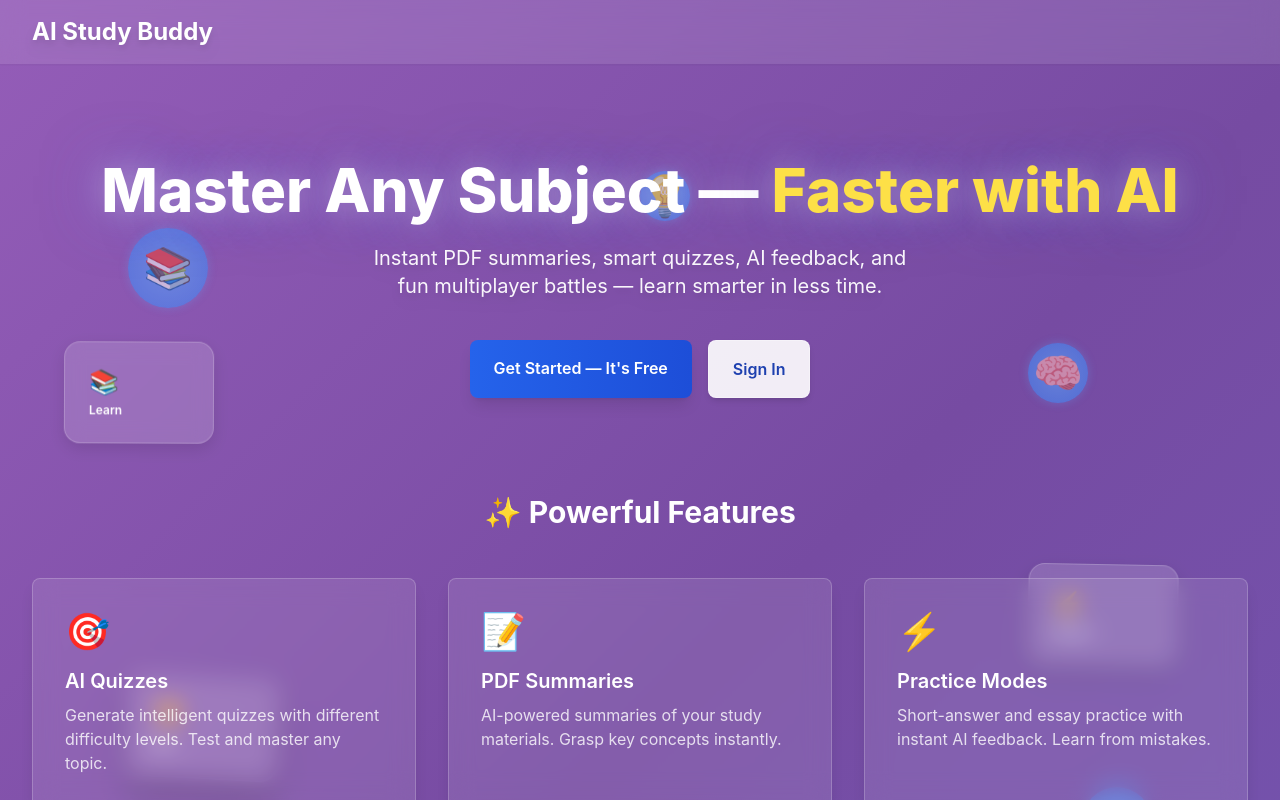
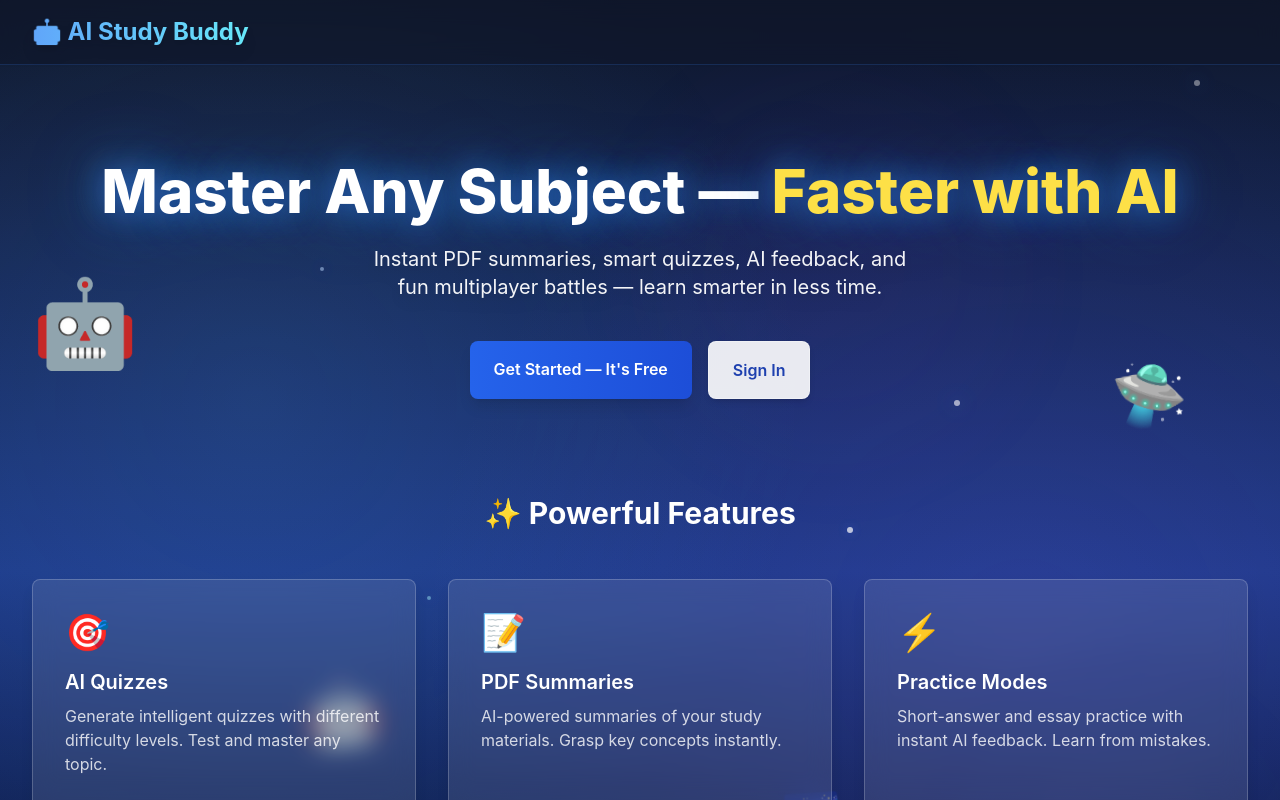
Before and after one commit to Isurusajan/Ai-Study-Buddy, a React (Create React App) app in the folder client/: page / in a window 1280 px wide. Built offline with nearby package versions, Linux system fonts and the light colour scheme; the HTML template or start-up script is replaced by a standard one.

Commit message:
feat(ui): add dark space theme background with floating AI robots and stars

```diff
--- a/client/src/pages/Home.js
+++ b/client/src/pages/Home.js
@@ -4,46 +4,47 @@ import '../styles/homeBattle.css';
 
 const Home = () => {
   return (
-    <div className="relative w-screen overflow-x-hidden">
-      {/* Animated battle background */}
-      <div className="battle-background"></div>
+    <div className="relative w-screen overflow-x-hidden bg-gradient-to-b from-slate-900 via-blue-900 to-slate-950">
+      {/* Space background with stars */}
+      <div className="fixed inset-0 z-0">
+        {/* Animated starfield */}
+        <div className="absolute inset-0 bg-[radial-gradient(circle_at_20%_50%,rgba(100,200,255,0.1),transparent_50%),radial-gradient(circle_at_80%_80%,rgba(150,100,255,0.1),transparent_50%)]"></div>
 
-      {/* Floating knowledge orbs */}
-      <div className="particle particle-1"></div>
-      <div className="particle particle-2"></div>
-      <div className="particle particle-3"></div>
-      <div className="particle particle-4"></div>
-      <div className="particle particle-5"></div>
-
-      {/* Student characters battling */}
-      <div className="student-left">👨‍🎓</div>
-      <div className="student-right">👩‍🎓</div>
-
-      {/* Energy beam between students */}
-      <div className="energy-beam"></div>
-
-      {/* Floating cards */}
-      <div className="floating-card card-1">
-        <div className="text-2xl">📚</div>
-        <div className="text-white text-xs mt-1 font-semibold">Learn</div>
-      </div>
-      <div className="floating-card card-2">
-        <div className="text-2xl">⚡</div>
-        <div className="text-white text-xs mt-1 font-semibold">Master</div>
-      </div>
-      <div className="floating-card card-3">
-        <div className="text-2xl">🏆</div>
-        <div className="text-white text-xs mt-1 font-semibold">Win</div>
+        {/* Twinkling stars */}
+        <div className="absolute w-1 h-1 bg-white rounded-full top-10 left-10 opacity-60 animate-pulse"></div>
+        <div className="absolute w-1.5 h-1.5 bg-white rounded-full top-20 right-20 opacity-40 animate-pulse" style={{animationDelay: '0.5s'}}></div>
+        <div className="absolute w-1 h-1 bg-blue-200 rounded-full top-1/3 left-1/4 opacity-50 animate-pulse" style={{animationDelay: '1s'}}></div>
+        <div className="absolute w-1.5 h-1.5 bg-white rounded-full bottom-1/3 right-1/3 opacity-70 animate-pulse" style={{animationDelay: '1.5s'}}></div>
+        <div className="absolute w-1 h-1 bg-cyan-200 rounded-full bottom-1/4 left-1/3 opacity-45 animate-pulse" style={{animationDelay: '2s'}}></div>
+        <div className="absolute w-1.5 h-1.5 bg-white rounded-full top-1/2 right-1/4 opacity-60 animate-pulse" style={{animationDelay: '2.5s'}}></div>
       </div>
 
+      {/* AI Robots in space */}
+      <div className="absolute top-1/4 left-5 sm:left-10 z-10 text-5xl sm:text-7xl animate-bounce" style={{animationDuration: '4s'}}>
+        🤖
+      </div>
+      <div className="absolute top-1/3 right-10 sm:right-20 z-10 text-4xl sm:text-6xl" style={{animation: 'float 6s ease-in-out infinite', animationDelay: '1s'}}>
+        🛸
+      </div>
+      <div className="absolute bottom-1/3 left-1/4 z-10 text-5xl sm:text-6xl opacity-80" style={{animation: 'float 5s ease-in-out infinite', animationDelay: '2s'}}>
+        🤖
+      </div>
+      <div className="absolute bottom-1/4 right-1/3 z-10 text-4xl sm:text-5xl opacity-70" style={{animation: 'float 7s ease-in-out infinite'}}>
+        🌌
+      </div>
+
+      {/* Nebula effects */}
+      <div className="absolute top-20 left-1/2 w-96 h-96 bg-purple-500/10 rounded-full blur-3xl opacity-30"></div>
+      <div className="absolute bottom-32 right-0 w-80 h-80 bg-blue-500/10 rounded-full blur-3xl opacity-20"></div>
+
       {/* Content overlay */}
-      <div className="battle-content">
+      <div className="battle-content relative z-20">
         {/* Navigation */}
-        <nav className="bg-white/10 backdrop-blur-md shadow-sm">
+        <nav className="bg-slate-900/60 backdrop-blur-md shadow-sm border-b border-blue-500/20">
           <div className="max-w-7xl mx-auto px-4 sm:px-6 lg:px-8">
             <div className="flex justify-between h-16 items-center">
               <div className="flex-shrink-0">
-                <h1 className="text-2xl font-bold text-white drop-shadow-lg">AI Study Buddy</h1>
+                <h1 className="text-2xl font-bold text-transparent bg-clip-text bg-gradient-to-r from-blue-400 to-cyan-300 drop-shadow-lg">🤖 AI Study Buddy</h1>
               </div>
             </div>
           </div>
--- a/client/src/styles/homeBattle.css
+++ b/client/src/styles/homeBattle.css
@@ -1,330 +1,21 @@
-/* Battle Knowledge Background Animation */
+/* Battle Knowledge Background Animation - SPACE THEME */
 
-.battle-background {
-  position: fixed;
-  top: 0;
-  left: 0;
-  width: 100%;
-  height: 100%;
-  background: linear-gradient(135deg, #667eea 0%, #764ba2 50%, #f093fb 100%);
-  overflow: hidden;
-  z-index: 0;
-}
-
-/* Animated gradient background */
-.battle-background::before {
-  content: '';
-  position: absolute;
-  width: 200%;
-  height: 200%;
-  background: linear-gradient(
-    -45deg,
-    #667eea,
-    #764ba2,
-    #f093fb,
-    #667eea
-  );
-  background-size: 400% 400%;
-  animation: gradientShift 15s ease infinite;
-}
-
-@keyframes gradientShift {
-  0% {
-    background-position: 0% 50%;
-  }
-  50% {
-    background-position: 100% 50%;
-  }
-  100% {
-    background-position: 0% 50%;
-  }
-}
-
-/* Floating particles/knowledge bubbles */
-.particle {
-  position: absolute;
-  pointer-events: none;
-  opacity: 0.6;
-}
-
-.particle-1 {
-  width: 80px;
-  height: 80px;
-  left: 10%;
-  top: 20%;
-  animation: float 6s ease-in-out infinite;
-}
-
-.particle-2 {
-  width: 60px;
-  height: 60px;
-  right: 15%;
-  top: 30%;
-  animation: float 8s ease-in-out infinite reverse;
-}
-
-.particle-3 {
-  width: 100px;
-  height: 100px;
-  left: 5%;
-  bottom: 20%;
-  animation: float 7s ease-in-out infinite;
-}
-
-.particle-4 {
-  width: 70px;
-  height: 70px;
-  right: 10%;
-  bottom: 25%;
-  animation: float 9s ease-in-out infinite reverse;
-}
-
-.particle-5 {
-  width: 50px;
-  height: 50px;
-  left: 50%;
-  top: 15%;
-  animation: float 5s ease-in-out infinite;
-}
-
+/* Float animation for space objects */
 @keyframes float {
   0%, 100% {
-    transform: translateY(0px) rotate(0deg);
+    transform: translateY(0px) translateX(0px) rotate(0deg);
   }
-  50% {
-    transform: translateY(-30px) rotate(180deg);
+  33% {
+    transform: translateY(-40px) translateX(15px) rotate(10deg);
   }
-}
-
-/* Knowledge orbs/icons inside particles */
-.particle::before {
-  content: '✨';
-  position: absolute;
-  width: 100%;
-  height: 100%;
-  display: flex;
-  align-items: center;
-  justify-content: center;
-  font-size: 2.5rem;
-}
-
-.particle-1::before {
-  content: '📚';
-}
-
-.particle-2::before {
-  content: '🧠';
-}
-
-.particle-3::before {
-  content: '⚡';
-}
-
-.particle-4::before {
-  content: '🎯';
-}
-
-.particle-5::before {
-  content: '💡';
-}
-
-/* Student characters battling */
-.student-left,
-.student-right {
-  position: absolute;
-  font-size: 4rem;
-  animation: battle-movement 4s ease-in-out infinite;
-  z-index: 1;
-}
-
-.student-left {
-  left: 5%;
-  bottom: 10%;
-  animation-name: battle-left;
-}
-
-.student-right {
-  right: 5%;
-  bottom: 10%;
-  animation-name: battle-right;
-}
-
-@keyframes battle-left {
-  0%, 100% {
-    transform: translateX(0) scaleX(1);
+  66% {
+    transform: translateY(-20px) translateX(-15px) rotate(-5deg);
   }
-  25% {
-    transform: translateX(20px) scaleX(1);
-  }
-  50% {
-    transform: translateX(0) scaleX(1);
-  }
-  75% {
-    transform: translateX(-10px) scaleX(-1);
-  }
-}
-
-@keyframes battle-right {
-  0%, 100% {
-    transform: translateX(0) scaleX(-1);
-  }
-  25% {
-    transform: translateX(-20px) scaleX(-1);
-  }
-  50% {
-    transform: translateX(0) scaleX(-1);
-  }
-  75% {
-    transform: translateX(10px) scaleX(1);
-  }
-}
-
-/* Energy beams between students */
-.energy-beam {
-  position: absolute;
-  height: 3px;
-  bottom: 20%;
-  left: 15%;
-  right: 15%;
-  background: linear-gradient(
-    to right,
-    rgba(255, 193, 7, 0),
-    rgba(255, 193, 7, 0.8),
-    rgba(255, 193, 7, 0)
-  );
-  box-shadow: 0 0 10px rgba(255, 193, 7, 0.6);
-  animation: energy-pulse 2s ease-in-out infinite;
-}
-
-@keyframes energy-pulse {
-  0%, 100% {
-    opacity: 0;
-    box-shadow: 0 0 10px rgba(255, 193, 7, 0);
-  }
-  50% {
-    opacity: 1;
-    box-shadow: 0 0 20px rgba(255, 193, 7, 0.8), 0 0 40px rgba(255, 193, 7, 0.4);
-  }
-}
-
-/* Sparkle effects */
-.sparkle {
-  position: absolute;
-  pointer-events: none;
-  animation: sparkle-animation 1.5s ease-out forwards;
-}
-
-@keyframes sparkle-animation {
-  0% {
-    opacity: 1;
-    transform: scale(1) translateY(0);
-  }
-  100% {
-    opacity: 0;
-    transform: scale(0) translateY(-50px);
-  }
-}
-
-/* Content overlay */
-.battle-content {
-  position: relative;
-  z-index: 10;
 }
 
 /* Glow effect for hero text */
 .hero-glow {
-  text-shadow: 0 0 30px rgba(255, 255, 255, 0.3),
-               0 0 60px rgba(102, 126, 234, 0.5);
+  text-shadow: 0 0 30px rgba(59, 130, 246, 0.6),
+               0 0 60px rgba(34, 211, 238, 0.4),
+               0 0 90px rgba(139, 92, 246, 0.3);
 }
-
-/* Floating cards animation */
-.floating-card {
-  position: absolute;
-  padding: 1.5rem;
-  background: rgba(255, 255, 255, 0.15);
-  backdrop-filter: blur(10px);
-  border: 1px solid rgba(255, 255, 255, 0.2);
-  border-radius: 1rem;
-  animation: card-float 5s ease-in-out infinite;
-  z-index: 2;
-}
-
-.card-1 {
-  width: 150px;
-  left: 5%;
-  top: 30%;
-  animation-delay: 0s;
-}
-
-.card-2 {
-  width: 150px;
-  right: 8%;
-  top: 50%;
-  animation-delay: 1.5s;
-}
-
-.card-3 {
-  width: 150px;
-  left: 10%;
-  bottom: 30%;
-  animation-delay: 3s;
-}
-
-@keyframes card-float {
-  0%, 100% {
-    transform: translateY(0) rotate(0deg);
-    box-shadow: 0 5px 15px rgba(0, 0, 0, 0.1);
-  }
-  50% {
-    transform: translateY(-20px) rotate(3deg);
-    box-shadow: 0 15px 30px rgba(0, 0, 0, 0.2);
-  }
-}
-
-/* Responsive adjustments */
-@media (max-width: 768px) {
-  .particle {
-    opacity: 0.4;
-  }
-
-  .particle-1 {
-    width: 50px;
-    height: 50px;
-    font-size: 1.5rem;
-  }
-
-  .particle-2 {
-    width: 40px;
-    height: 40px;
-  }
-
-  .particle-3 {
-    width: 60px;
-    height: 60px;
-  }
-
-  .particle-4 {
-    width: 45px;
-    height: 45px;
-  }
-
-  .particle-5 {
-    width: 35px;
-    height: 35px;
-  }
-
-  .student-left,
-  .student-right {
-    font-size: 2.5rem;
-  }
-
-  .floating-card {
-    width: 120px !important;
-    padding: 1rem;
-    font-size: 0.85rem;
-  }
-
-  .energy-beam {
-    display: none;
-  }
-}
```
